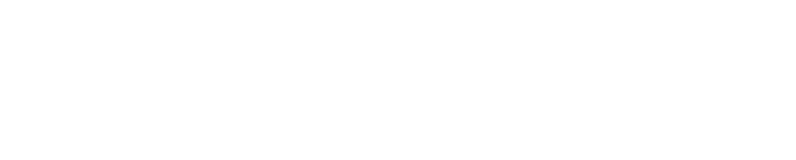
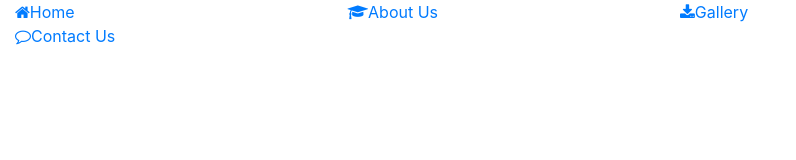
Before and after one commit to Code-Institute-Submissions/Milestone-Project-One-7, a plain HTML site: page about.html in a window 1280 px wide. Shown: the whole page, without its empty margins (0-796 px from the left). Drawn offline with nearby package versions, Linux system fonts and the light colour scheme.

Commit message:
added links to each of the pages to each other

```diff
--- a/about.html
+++ b/about.html
@@ -11,7 +11,25 @@
 </head>
 <body>
     <header>
+        <div class="row no-gutters">
+                    <div class="col">
+                        <ul id="nav" class="list-inline menucontainer">
+                            <li class="col-6 col-sm-3 list-inline-item ui-menu-color-home menuitem">
+                                <a href="index.html" class="hvr-sweep-to-bottom"><i class="fa fa-home" aria-hidden="true"></i><span>Home</span></a>
+                            </li>
+                            <li class="col-6 col-sm-3 list-inline-item ui-menu-color-resume menuitem">
+                                <a href="about.html" class="hvr-sweep-to-bottom"><i class="fa fa-graduation-cap" aria-hidden="true"></i><span>About Us</span></a>
+                            </li>
+                            <li class="col-6 col-sm-3 list-inline-item ui-menu-color-download menuitem">
+                                <a href="gallery.html" target="_blank" class="hvr-sweep-to-bottom"><i class="fa fa-download" aria-hidden="true"></i><span>Gallery</span></a>
+                            </li>
+                            <li class="col-6 col-sm-3 list-inline-item ui-menu-color-contact menuitem">
+                                <a href="contact.html" class="hvr-sweep-to-bottom"><i class="fa fa-comment-o" aria-hidden="true"></i><span>Contact Us</span></a>
+                            </li>
 
+                        </ul>
+                    </div>
+                </div>
     </header>
 
     <section>
```
Also changed, not shown: contact.html (+18 -0 lines), gallery.html (+18 -0 lines), index.html (+18 -0 lines).
